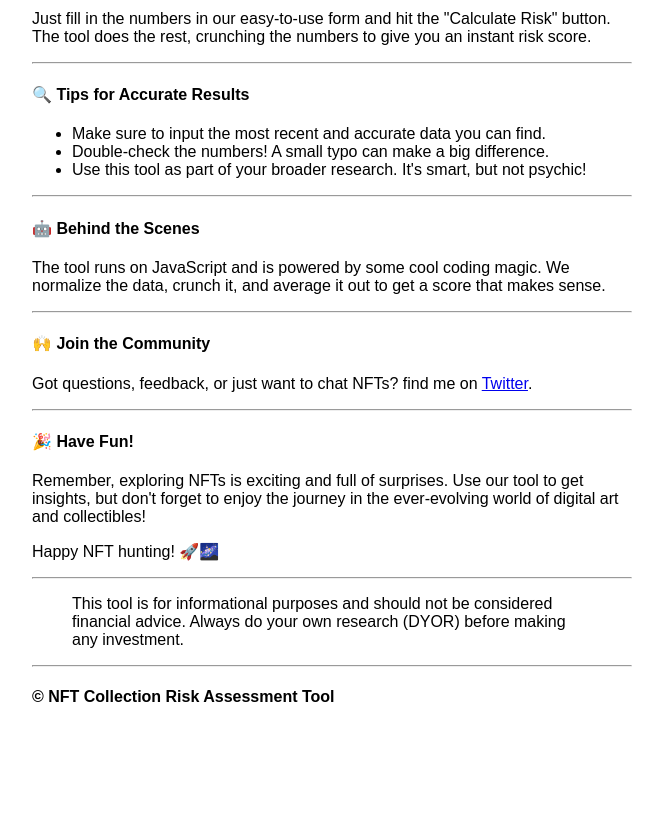
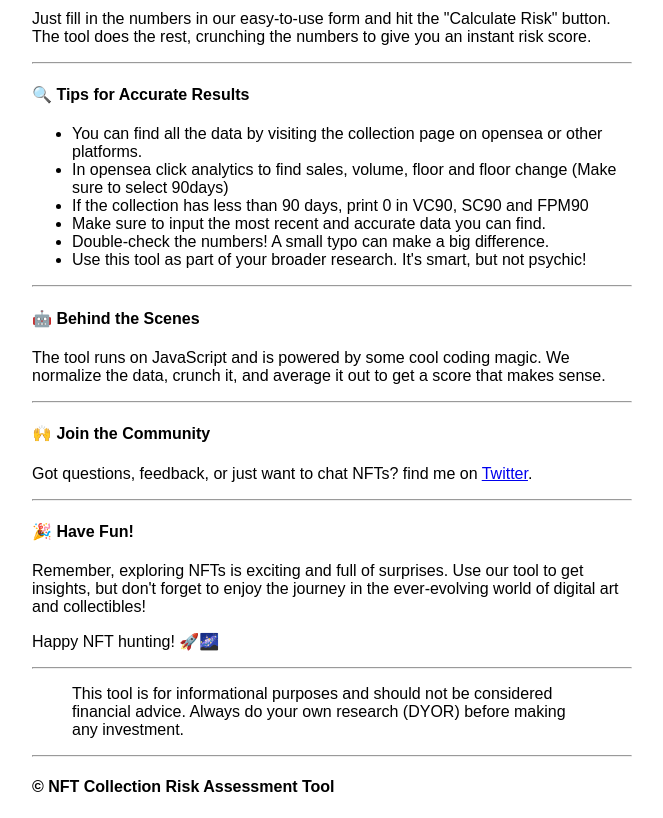
Before and after one commit to elhoucine/nft-risk-assessment, a plain HTML site: page index.html in a window 1280 px wide. Shown: the part 1340-2158 px from the top of the page, without its empty margins (308-971 px from the left). Before the commit the page ends 2068 px from the top, so only its background shows below. Drawn offline with Linux system fonts and the light colour scheme.

Commit message:
update instructions

```diff
--- a/index.html
+++ b/index.html
@@ -139,6 +139,9 @@
         <hr>
         <h4 id="-tips-for-accurate-results">🔍 Tips for Accurate Results</h4>
         <ul>
+            <li>You can find all the data by visiting the collection page on opensea or other platforms.</li>
+            <li>In opensea click analytics to find sales, volume, floor and floor change (Make sure to select 90days)</li>
+            <li>If the collection has less than 90 days, print 0 in VC90, SC90 and FPM90</li>
             <li>Make sure to input the most recent and accurate data you can find.</li>
             <li>Double-check the numbers! A small typo can make a big difference.</li>
             <li>Use this tool as part of your broader research. It&#39;s smart, but not psychic!</li>
```
